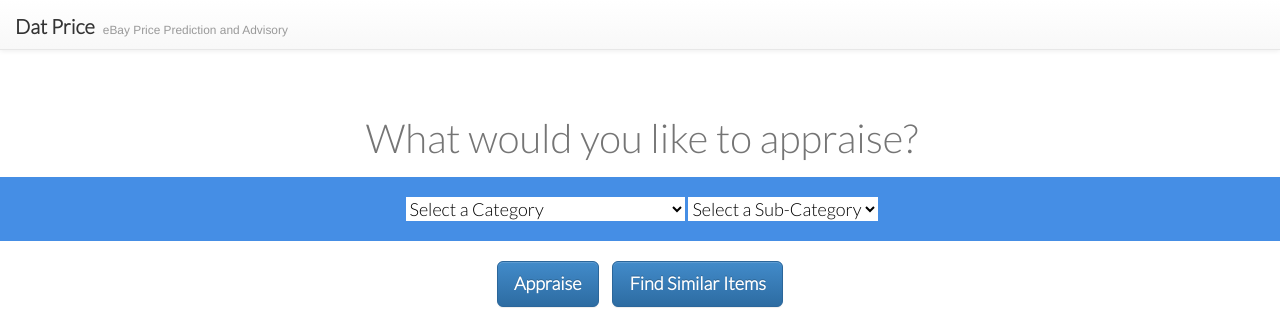
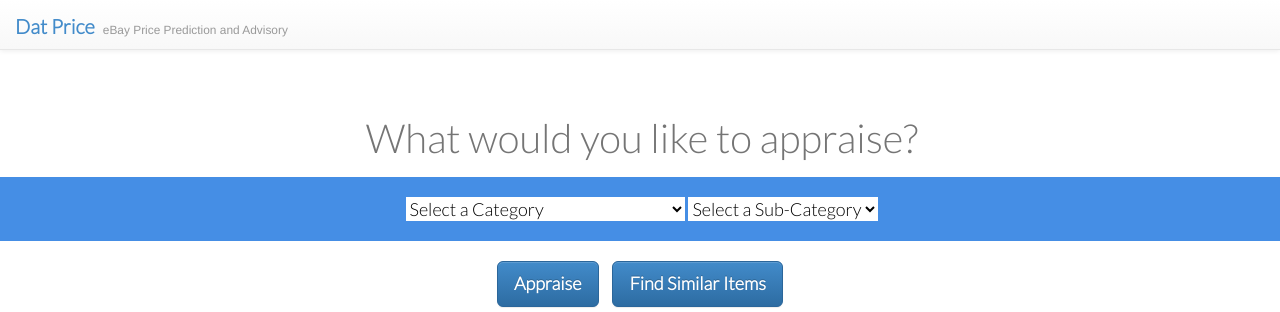
Before and after one commit to craigpalermo/DatPrice, a Django app: page / in a window 1280 px wide; the page is wider, and only the part inside the window is pictured. Shown: the top 312 px of that part. Run offline with Django 3.2, Linux system fonts and the light colour scheme.

Commit message:
made header a link

```diff
--- a/ebay_history/static/css/main.css
+++ b/ebay_history/static/css/main.css
@@ -31,6 +31,10 @@
 }
 .item-tile div {
     margin-top: 4px;
+}
+
+#name a {
+    text-decoration:none;
 }
 
 .tile-container {
--- a/ebay_history/templates/base.html
+++ b/ebay_history/templates/base.html
@@ -14,7 +14,7 @@
 <div class="container pull-left">
     <div class="row">
         <div id="page-header">
-            <h1 id="name" style="display: inline;" >Dat Price</h1><small id="tagline">eBay Price Prediction and Advisory</small>
+            <h1 id="name" style="display: inline;"><a href="/">Dat Price</a></h1><small id="tagline">eBay Price Prediction and Advisory</small>
         </div>
     </div>
 </nav>
--- a/ebay_history/views.py
+++ b/ebay_history/views.py
@@ -6,10 +6,6 @@ from search import get_search_results_json, get_similar_listings
 from datetime import datetime
 from time import mktime
 from operator import itemgetter
-import market_val
-
-
-
 
 import json, time
 
```
